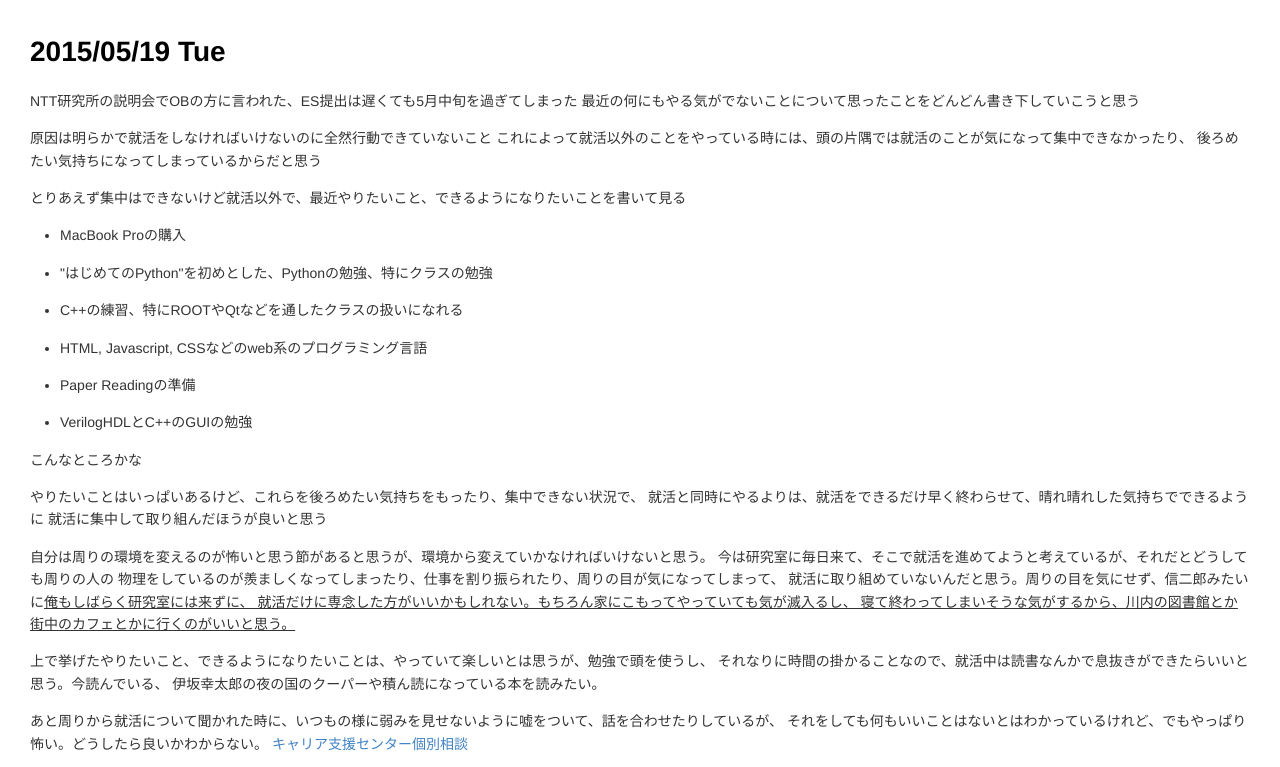
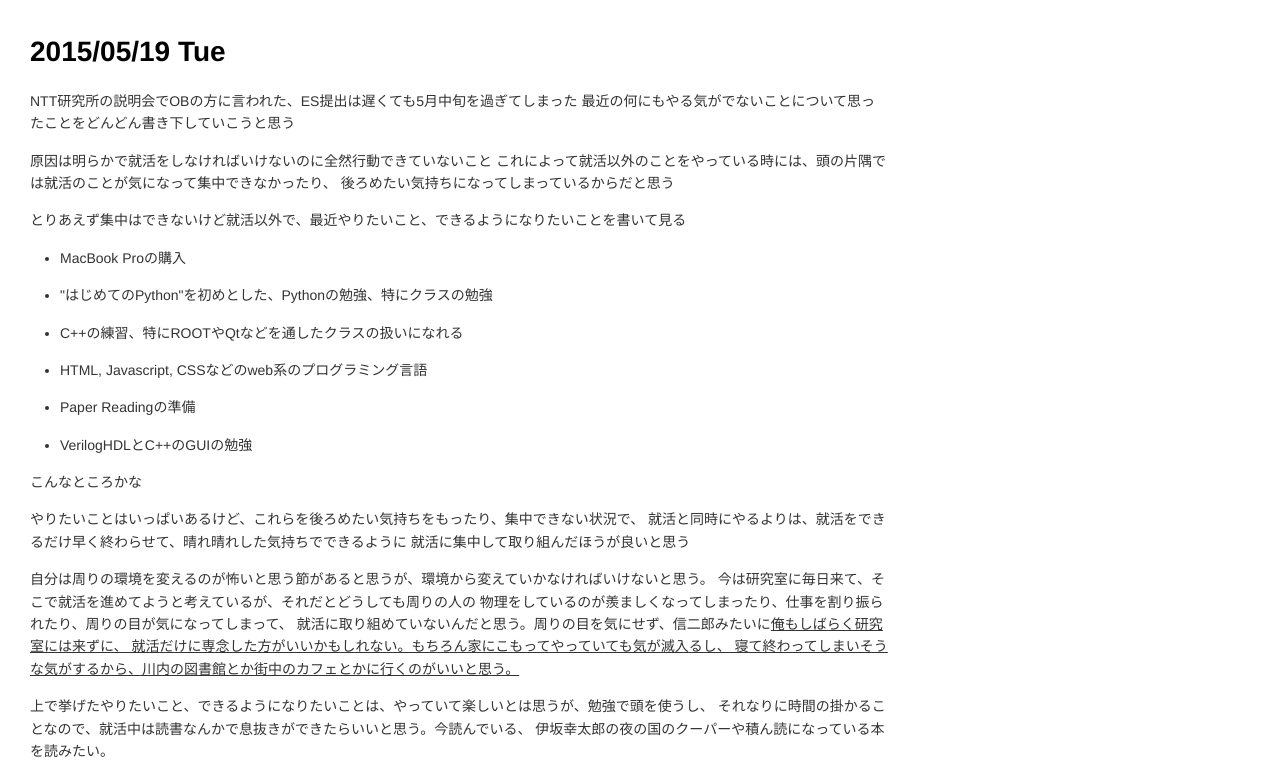
Before and after one commit to Ushiki/Ushiki.github.io, a plain HTML site: page daiary.html in a window 1280 px wide. Shown: the top 767 px of the page. Drawn offline with Linux system fonts and the light colour scheme.

Commit message:
Update github.css

```diff
--- a/stylesheets/github.css
+++ b/stylesheets/github.css
@@ -6,6 +6,7 @@ body {
   padding-bottom: 10px;
   background-color: white;
   padding: 30px;
+  width: 858px;
   color: #333;
 }
 
```
